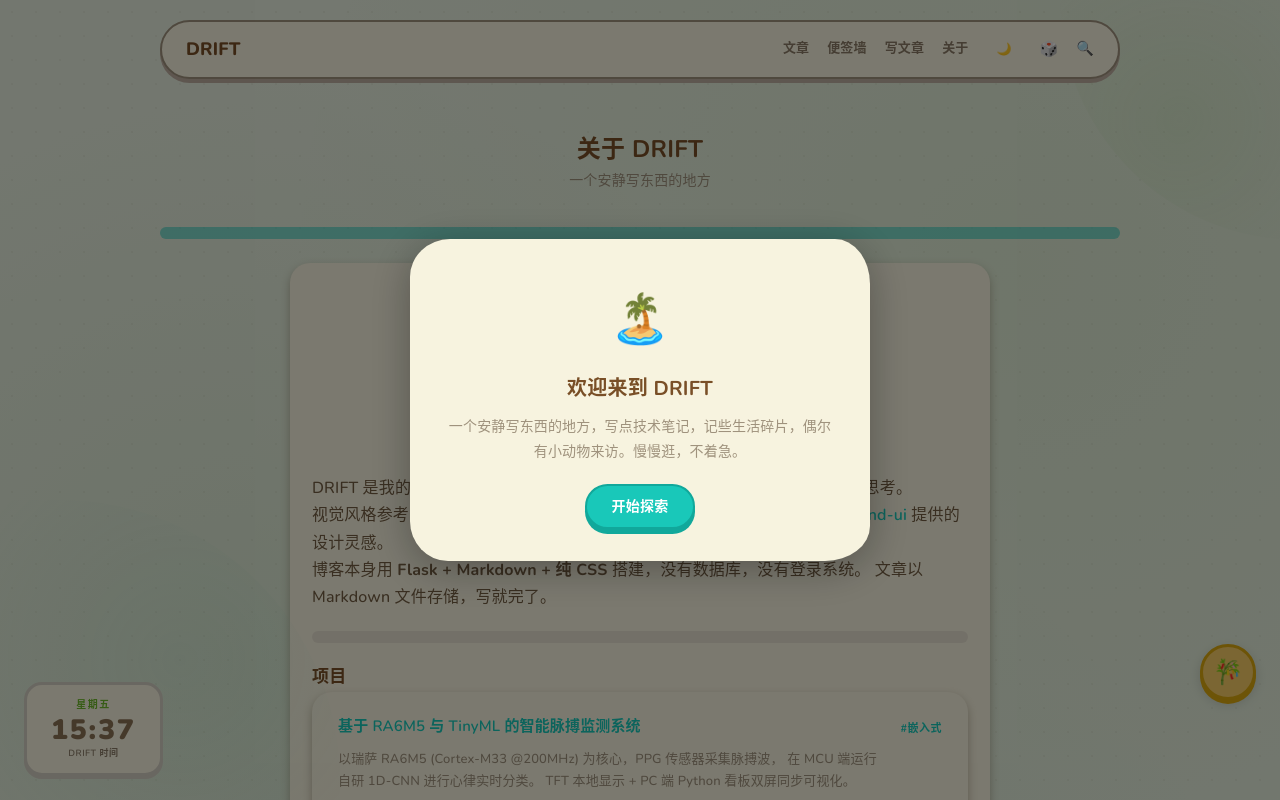
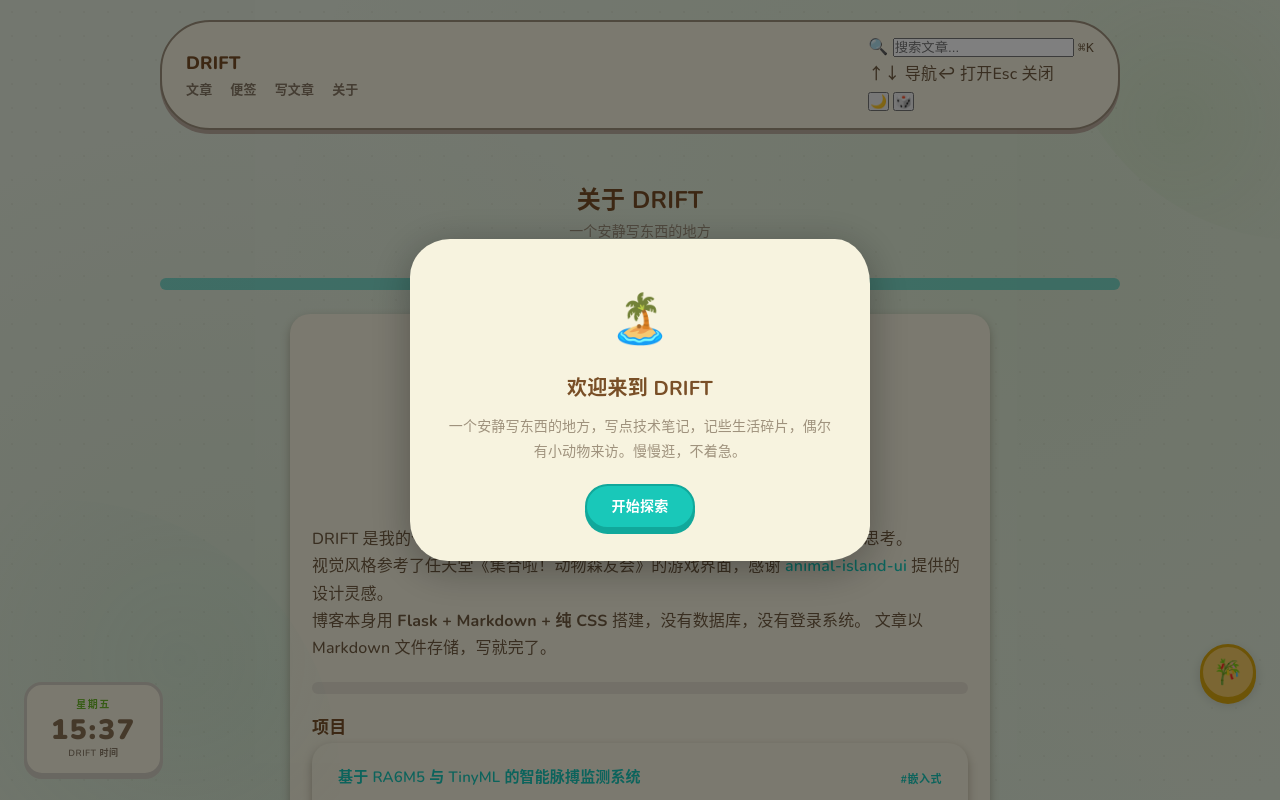
Before and after one commit to Jzc0621/jzc-blog, a Flask app: page /about in a window 1280 px wide. Run offline with Flask 3, Linux system fonts and the light colour scheme; some libraries are stand-ins or nearby versions; some web fonts are replaced.

Commit message:
feat: restructure navbar HTML for minimal professional design

```diff
--- a/templates/base.html
+++ b/templates/base.html
@@ -35,17 +35,31 @@
 
 <div class="progress-bar" id="progressBar"></div>
 
-<nav class="nav-bar">
-  <a href="/" class="nav-brand">DRIFT</a>
-  <button class="nav-hamburger" onclick="toggleMobileNav()" aria-label="菜单">☰</button>
-  <div class="nav-links" id="navLinks">
-    <a href="/">文章</a>
-    <a href="/notes">便签墙</a>
-    <a href="/editor">写文章</a>
-    <a href="/about">关于</a>
-    <button class="theme-toggle" onclick="toggleTheme()" title="切换暗色模式">🌙</button>
-    <span class="nav-dice" onclick="randomPost()" title="随机一篇文章">🎲</span>
-    <span class="search-trigger" onclick="openSearch()" title="搜索">🔍</span>
+<nav class="nav-bar" id="navBar">
+  <div class="nav-left">
+    <a href="/" class="nav-brand">DRIFT</a>
+    <div class="nav-links" id="navLinks">
+      <a href="/" class="nav-link">文章</a>
+      <a href="/notes" class="nav-link">便签</a>
+      <a href="/editor" class="nav-link">写文章</a>
+      <a href="/about" class="nav-link">关于</a>
+    </div>
+  </div>
+  <div class="nav-right">
+    <div class="search-box" id="searchBox">
+      <span class="search-box-icon">🔍</span>
+      <input class="search-box-input" id="searchInput" placeholder="搜索文章..." autocomplete="off">
+      <kbd class="search-box-kbd">⌘K</kbd>
+      <div class="search-dropdown" id="searchDropdown">
+        <div class="search-dropdown-results" id="searchResults"></div>
+        <div class="search-dropdown-footer">
+          <span>↑↓ 导航</span><span>↩ 打开</span><span>Esc 关闭</span>
+        </div>
+      </div>
+    </div>
+    <button class="nav-icon-btn" id="themeToggle" onclick="toggleTheme()" title="切换暗色模式" aria-label="切换暗色模式">🌙</button>
+    <button class="nav-icon-btn" id="diceBtn" onclick="randomPost()" title="随机一篇文章" aria-label="随机文章">🎲</button>
+    <button class="nav-hamburger" onclick="toggleMobileNav()" aria-label="菜单">☰</button>
   </div>
 </nav>
 
@@ -77,17 +91,6 @@
   <div class="clock-label">DRIFT 时间</div>
 </div>
 
-<!-- Search overlay -->
-<div class="search-overlay" id="searchOverlay">
-  <div class="search-modal">
-    <div class="flex-between mb-16">
-      <span class="section-title" style="margin:0;">搜索文章</span>
-      <button class="btn btn-sm" onclick="closeSearch()">× 关闭</button>
-    </div>
-    <input class="input input-lg" id="searchInput" placeholder="输入关键词..." autofocus oninput="doSearch()">
-    <div class="search-results" id="searchResults" style="margin-top:16px;"></div>
-  </div>
-</div>
 
 <script src="/static/js/main.js" defer></script>
 <script async src="//busuanzi.ibruce.info/busuanzi/2.3/busuanzi.pure.mini.js"></script>
```
